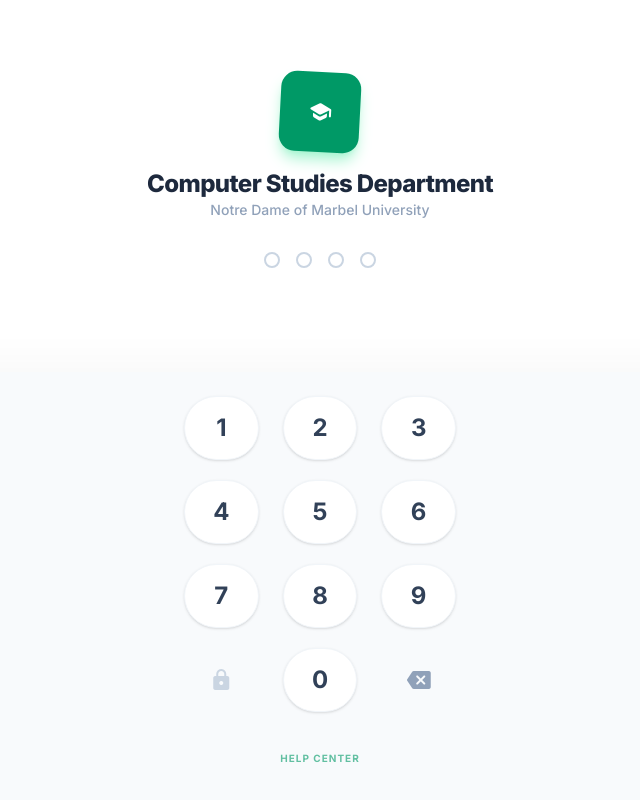
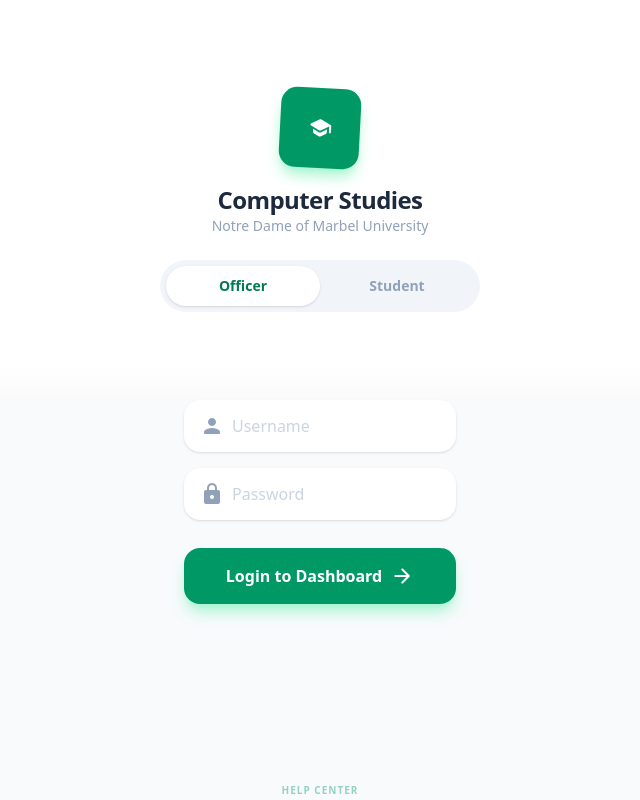
Before and after one commit to earlhsjks/club-attendance, a Flask app: page / in a window 1280 px wide. Shown: the whole page, without its empty margins (320-960 px from the left). Run offline with Flask 3, Linux system fonts and the light colour scheme.

Commit message:
user, status, attendance

```diff
--- a/routes/api.py
+++ b/routes/api.py
@@ -246,6 +246,8 @@ def scan_student():
     new_log = Attendance(
         student_id=student_id,
         event_id=active_event.id,
+        course=check_student.course,
+        year=check_student.year,
         timestamp=ph_time
         )
     db.session.add(new_log)
--- a/static/js/auth.js
+++ b/static/js/auth.js
@@ -0,0 +1,73 @@
+// --- TAB SWITCHING LOGIC ---
+function switchTab(role) {
+    const officerBtn = document.getElementById('tab-officer');
+    const studentBtn = document.getElementById('tab-student');
+    const officerView = document.getElementById('view-officer');
+    const studentView = document.getElementById('view-student');
+    const errorMsg = document.getElementById('error-msg');
+
+    // Reset Error
+    errorMsg.classList.remove('opacity-100');
+    errorMsg.classList.add('opacity-0');
+
+    if (role === 'officer') {
+        // Style Buttons
+        officerBtn.className = "flex-1 py-2.5 rounded-full text-sm font-bold transition-all shadow-sm bg-white text-emerald-700";
+        studentBtn.className = "flex-1 py-2.5 rounded-full text-sm font-bold text-slate-400 hover:text-slate-600 transition-all";
+
+        // Show View
+        studentView.classList.remove('fade-enter-active');
+        studentView.classList.add('hidden-tab');
+
+        officerView.classList.remove('hidden-tab');
+        // Small delay to trigger animation
+        setTimeout(() => officerView.classList.add('fade-enter-active'), 10);
+
+    } else {
+        // Style Buttons
+        studentBtn.className = "flex-1 py-2.5 rounded-full text-sm font-bold transition-all shadow-sm bg-white text-emerald-700";
+        officerBtn.className = "flex-1 py-2.5 rounded-full text-sm font-bold text-slate-400 hover:text-slate-600 transition-all";
+
+        // Show View
+        officerView.classList.remove('fade-enter-active');
+        officerView.classList.add('hidden-tab');
+
+        studentView.classList.remove('hidden-tab');
+        setTimeout(() => studentView.classList.add('fade-enter-active'), 10);
+    }
+}
+
+async function handleLogin() {
+    const user = document.getElementById('username').value;
+    const pass = document.getElementById('password').value;
+    const errorMsg = document.getElementById('error-msg');
+
+    try {
+        const res = await fetch('/auth/login', {
+            method: 'POST',
+            headers: { 'Content-Type': 'application/json' },
+            body: JSON.stringify({ user, pass }),
+        });
+
+        const data = await res.json();
+
+        if (!res.ok) {
+            // console.warn(data.error || 'Login failed!');
+            // alert(data.error || 'Invalid ID or password.');
+            errorMsg.classList.remove('opacity-0');
+            errorMsg.classList.add('opacity-100');
+
+            // Shake the inputs (simple CSS manipulation)
+            const inputs = document.querySelectorAll('input');
+            inputs.forEach(input => {
+                input.classList.add('ring-2', 'ring-rose-200');
+                setTimeout(() => input.classList.remove('ring-2', 'ring-rose-200'), 500);
+            });
+            return;
+        }
+
+        window.location.href = '/admin/dashboard';
+    } catch (err) {
+        console.error('Login error:', err);
+    }
+}
--- a/templates/auth.html
+++ b/templates/auth.html
@@ -4,137 +4,98 @@
     <meta charset="UTF-8">
     <meta name="viewport" content="width=device-width, initial-scale=1.0, maximum-scale=1.0, user-scalable=no">
     <title>NDMU Computer Studies</title>
-    <link rel="icon" href="{{ url_for('static', filename='image/CSDSC_Logo.jpg') }}">
-    <link rel="apple-touch-icon" href="{{ url_for('static', filename='image/CSDSC_Logo.jpg') }}">
-    <!-- CORE -->
     <script src="https://cdn.jsdelivr.net/npm/@tailwindcss/browser@4"></script>
-    <link href="{{ url_for('static', filename='css/style.css') }}" rel="stylesheet">
     <link href="https://fonts.googleapis.com/icon?family=Material+Icons+Round" rel="stylesheet">
 
-    <!-- APPLIED -->
+    <style>
+        /* Custom smooth transition for tab switching */
+        .fade-enter {
+            opacity: 0;
+            transform: translateY(10px);
+        }
+        .fade-enter-active {
+            opacity: 1;
+            transform: translateY(0);
+            transition: opacity 300ms, transform 300ms;
+        }
+        .hidden-tab {
+            display: none;
+        }
+    </style>
+</head>
+<body class="h-screen bg-white flex flex-col justify-between overflow-hidden text-slate-800 font-sans">
 
-</head>
-<body class="h-screen bg-white flex flex-col justify-between overflow-hidden text-slate-800">
-
-    <div class="flex-1 flex flex-col items-center justify-center p-6 space-y-8">
+    <div class="flex-1 flex flex-col items-center justify-center p-6 space-y-6">
 
         <div class="flex flex-col items-center animate-fade-in-down">
             <div class="h-20 w-20 bg-emerald-600 rounded-2xl flex items-center justify-center shadow-lg shadow-emerald-200 mb-4 rotate-3">
                 <span class="material-icons-round text-4xl text-white">school</span>
             </div>
-            <h1 class="text-2xl font-extrabold text-slate-800 tracking-tight">Computer Studies Department</h1>
+            <h1 class="text-2xl font-extrabold text-slate-800 tracking-tight">Computer Studies</h1>
             <p class="text-slate-400 font-medium text-sm">Notre Dame of Marbel University</p>
         </div>
 
-        <div class="space-y-4">
-            <div id="pin-display" class="flex gap-4">
-                <div class="w-4 h-4 rounded-full border-2 border-slate-300 pin-dot"></div>
-                <div class="w-4 h-4 rounded-full border-2 border-slate-300 pin-dot"></div>
-                <div class="w-4 h-4 rounded-full border-2 border-slate-300 pin-dot"></div>
-                <div class="w-4 h-4 rounded-full border-2 border-slate-300 pin-dot"></div>
-            </div>
-            <p id="feedback-text" class="h-4 text-center text-xs font-bold text-rose-500 opacity-0 transition-opacity">
-                Incorrect PIN
-            </p>
+        <div class="bg-slate-100 p-1.5 rounded-full flex w-full max-w-xs relative">
+            <button onclick="switchTab('officer')" id="tab-officer" class="flex-1 py-2.5 rounded-full text-sm font-bold transition-all shadow-sm bg-white text-emerald-700">
+                Officer
+            </button>
+            <button onclick="switchTab('student')" id="tab-student" class="flex-1 py-2.5 rounded-full text-sm font-bold text-slate-400 hover:text-slate-600 transition-all">
+                Student
+            </button>
         </div>
     </div>
 
-    <div class="bg-slate-50 pb-8 pt-6 rounded-t-[2.5rem] shadow-[0_-10px_40px_rgba(0,0,0,0.03)]">
-        <div class="max-w-xs mx-auto grid grid-cols-3 gap-y-5 gap-x-6 px-6">
+    <div class="bg-slate-50 pb- rounded-t-[2.5rem] shadow-[0_-10px_40px_rgba(0,0,0,0.03)] h-auto min-h-[50vh] flex flex-col">
+        <div class="max-w-xs mx-auto w-full px-6 flex-1 flex flex-col justify-start">
 
-            <button onclick="addPin(1)" class="keypad-btn h-16 w-full text-2xl font-bold text-slate-700 bg-white rounded-full shadow-sm border border-slate-100 flex justify-center items-center transition-all">1</button>
-            <button onclick="addPin(2)" class="keypad-btn h-16 w-full text-2xl font-bold text-slate-700 bg-white rounded-full shadow-sm border border-slate-100 flex justify-center items-center transition-all">2</button>
-            <button onclick="addPin(3)" class="keypad-btn h-16 w-full text-2xl font-bold text-slate-700 bg-white rounded-full shadow-sm border border-slate-100 flex justify-center items-center transition-all">3</button>
+            <div id="view-officer" class="space-y-5 fade-enter-active">
+                <div class="space-y-4">
+                    <div class="relative">
+                        <span class="material-icons-round absolute left-4 top-3.5 text-slate-400 text-xl">person</span>
+                        <input type="text" id="username" placeholder="Username"
+                            class="w-full bg-white text-slate-700 font-bold border-none rounded-2xl py-3.5 pl-12 pr-4 shadow-sm focus:ring-2 focus:ring-emerald-500 outline-none transition-all placeholder:font-normal placeholder:text-slate-300">
+                    </div>
 
-            <button onclick="addPin(4)" class="keypad-btn h-16 w-full text-2xl font-bold text-slate-700 bg-white rounded-full shadow-sm border border-slate-100 flex justify-center items-center transition-all">4</button>
-            <button onclick="addPin(5)" class="keypad-btn h-16 w-full text-2xl font-bold text-slate-700 bg-white rounded-full shadow-sm border border-slate-100 flex justify-center items-center transition-all">5</button>
-            <button onclick="addPin(6)" class="keypad-btn h-16 w-full text-2xl font-bold text-slate-700 bg-white rounded-full shadow-sm border border-slate-100 flex justify-center items-center transition-all">6</button>
+                    <div class="relative">
+                        <span class="material-icons-round absolute left-4 top-3.5 text-slate-400 text-xl">lock</span>
+                        <input type="password" id="password" placeholder="Password"
+                            class="w-full bg-white text-slate-700 font-bold border-none rounded-2xl py-3.5 pl-12 pr-4 shadow-sm focus:ring-2 focus:ring-emerald-500 outline-none transition-all placeholder:font-normal placeholder:text-slate-300">
+                    </div>
+                </div>
 
-            <button onclick="addPin(7)" class="keypad-btn h-16 w-full text-2xl font-bold text-slate-700 bg-white rounded-full shadow-sm border border-slate-100 flex justify-center items-center transition-all">7</button>
-            <button onclick="addPin(8)" class="keypad-btn h-16 w-full text-2xl font-bold text-slate-700 bg-white rounded-full shadow-sm border border-slate-100 flex justify-center items-center transition-all">8</button>
-            <button onclick="addPin(9)" class="keypad-btn h-16 w-full text-2xl font-bold text-slate-700 bg-white rounded-full shadow-sm border border-slate-100 flex justify-center items-center transition-all">9</button>
+                <div class="pt-2">
+                    <button onclick="handleLogin()" class="w-full bg-emerald-600 hover:bg-emerald-700 text-white font-bold py-4 rounded-2xl shadow-lg shadow-emerald-200 transition-transform active:scale-95 flex items-center justify-center gap-2">
+                        <span>Login to Dashboard</span>
+                        <span class="material-icons-round text-lg">arrow_forward</span>
+                    </button>
+                    <p id="error-msg" class="text-center text-xs font-bold text-rose-500 mt-3 opacity-0 transition-opacity">Invalid Credentials</p>
+                </div>
+            </div>
 
-            <div class="flex justify-center items-center">
-                <span class="material-icons-round text-slate-300 text-3xl">lock</span>
+            <div id="view-student" class="hidden-tab space-y-6 text-center pt-4">
+                <div class="bg-white p-6 rounded-3xl shadow-sm border border-slate-100">
+                    <div class="w-12 h-12 bg-emerald-50 rounded-full flex items-center justify-center mx-auto mb-3 text-emerald-600">
+                        <span class="material-icons-round text-2xl">person_search</span>
+                    </div>
+                    <h3 class="font-bold text-slate-700">Check Attendance</h3>
+                    <p class="text-xs text-slate-400 mt-1 leading-relaxed">
+                        View your event history, clearance status, and fines via the main portal.
+                    </p>
+                </div>
+
+                <a href="https://ndmu.edu.ph/portal" target="_blank" class="w-full bg-white border-2 border-slate-200 hover:border-emerald-500 hover:text-emerald-600 text-slate-500 font-bold py-4 rounded-2xl transition-all active:scale-95 flex items-center justify-center gap-2">
+                    <span>Open Student Portal</span>
+                    <span class="material-icons-round text-lg">open_in_new</span>
+                </a>
             </div>
-            <button onclick="addPin(0)" class="keypad-btn h-16 w-full text-2xl font-bold text-slate-700 bg-white rounded-full shadow-sm border border-slate-100 flex justify-center items-center transition-all">0</button>
-            <button onclick="deletePin()" class="keypad-btn h-16 w-full text-slate-400 rounded-full flex justify-center items-center transition-all hover:text-rose-500 hover:bg-rose-50">
-                <span class="material-icons-round text-2xl">backspace</span>
-            </button>
+
         </div>
 
-        <div class="mt-8 text-center">
-            <a href="#" class="text-[10px] font-bold text-emerald-600 tracking-widest uppercase opacity-60 hover:opacity-100 opacity-0">Help Center</a>
+        <div class="mt-auto text-center pt-8">
+            <a href="#" class="text-[10px] font-bold text-emerald-600 tracking-widest uppercase opacity-40 hover:opacity-100 transition-opacity">Help Center</a>
         </div>
     </div>
 
-    <script>
-        let currentPin = "";
-
-        const dots = document.querySelectorAll('.pin-dot');
-        const feedback = document.getElementById('feedback-text');
-        const pinDisplay = document.getElementById('pin-display');
-
-        function updateDots() {
-            dots.forEach((dot, index) => {
-                if (index < currentPin.length) {
-                    dot.classList.add('active');
-                } else {
-                    dot.classList.remove('active');
-                }
-            });
-        }
-
-        function addPin(num) {
-            if (currentPin.length < 4) {
-                currentPin += num;
-                updateDots();
-
-                // Hide error message if user starts typing again
-                feedback.classList.remove('opacity-100');
-
-                if (currentPin.length === 4) {
-                    validatePin();
-                }
-            }
-        }
-
-        function deletePin() {
-            currentPin = currentPin.slice(0, -1);
-            updateDots();
-        }
-
-        async function validatePin() {
-            try {
-                const res = await fetch('/auth/login', {
-                    method: 'POST',
-                    headers: { 'Content-Type': 'application/json' },
-                    body: JSON.stringify(currentPin),
-                });
-
-                const data = await res.json();
-
-                if (!res.ok) {
-                    // Error State (Shake Animation)
-                    pinDisplay.classList.add('shake');
-                    feedback.innerText = "Incorrect PIN";
-                    feedback.classList.replace('text-emerald-500', 'text-rose-500');
-                    feedback.classList.add('opacity-100');
-
-                    // Reset Logic
-                    setTimeout(() => {
-                        pinDisplay.classList.remove('shake');
-                        currentPin = "";
-                        updateDots();
-                    }, 400);
-                    return;
-                }
-
-                window.location.href = '/dashboard';
-            } catch (err) {
-                console.error('Login error:', err);
-            }
-        }
-    </script>
+    <script src="{{ url_for('static', filename='js/auth.js') }}"></script>
 </body>
 </html>
```
Also changed, not shown: models.py (+80 -13 lines), routes/auth.py (+46 -11 lines).
